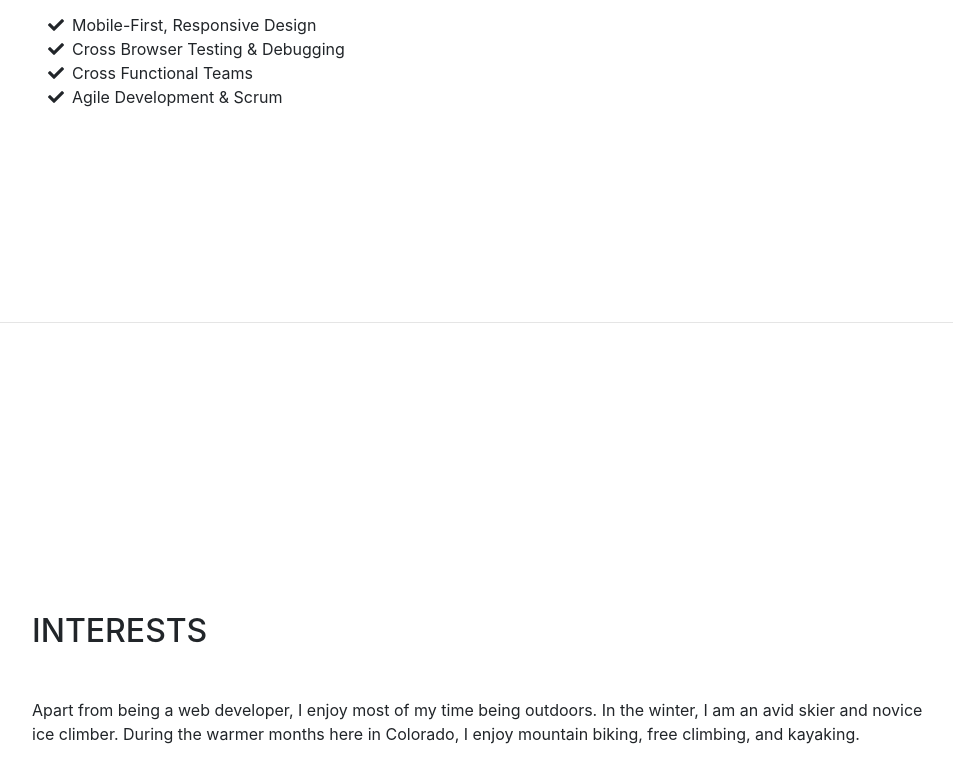
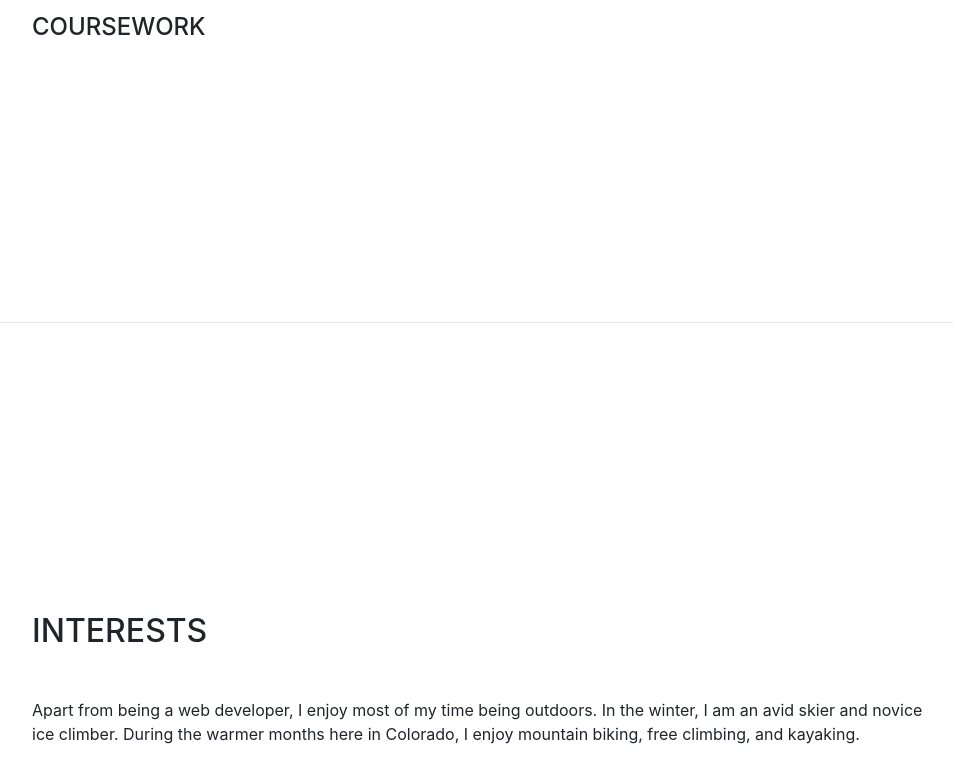
Before and after one commit to carolgil/carolgil.github.io, a website with bundled scripts: page index.html in a window 1280 px wide. Shown: the part 3174-3935 px from the top of the page, without its empty margins (288-1241 px from the left). Built offline with nearby package versions, Linux system fonts and the light colour scheme; a web font is replaced by a local one.

Commit message:
fix headings

```diff
--- a/index.html
+++ b/index.html
@@ -210,21 +210,8 @@
             </li>
           </ul>
 
-          <div class="subheading mb-3">Workflow</div>
+          <div class="subheading mb-3">Coursework</div>
           <ul class="fa-ul mb-0">
-            <li>
-              <i class="fa-li fa fa-check"></i>
-              Mobile-First, Responsive Design</li>
-            <li>
-              <i class="fa-li fa fa-check"></i>
-              Cross Browser Testing &amp; Debugging</li>
-            <li>
-              <i class="fa-li fa fa-check"></i>
-              Cross Functional Teams</li>
-            <li>
-              <i class="fa-li fa fa-check"></i>
-              Agile Development &amp; Scrum</li>
-          </ul>
         </div>
       </section>
 
```
